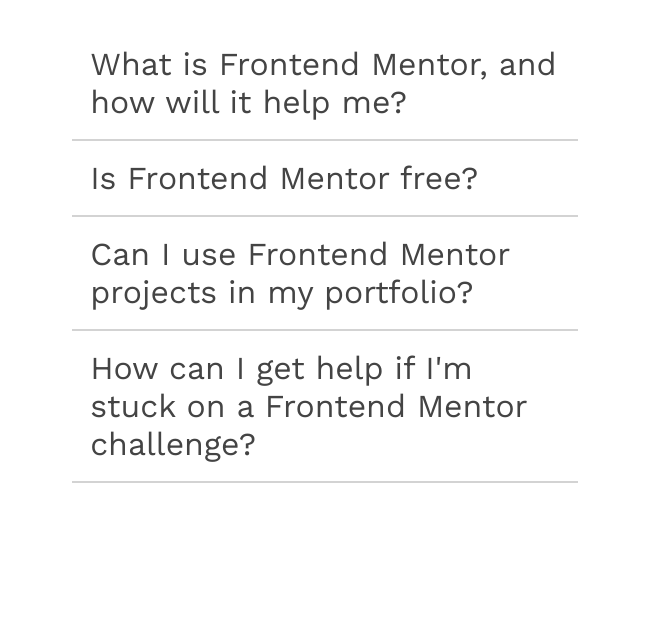
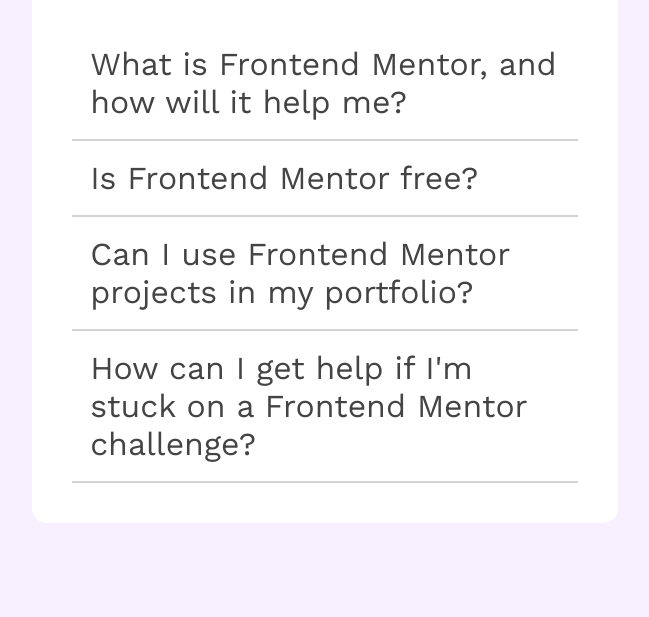
Before and after one commit to DB-0594/frontendmentor-challenge.2nd, a plain HTML site: page index.html in a window 1280 px wide. Shown: the part 183-800 px from the top of the page, without its empty margins (315-964 px from the left). Drawn offline with nearby package versions, Linux system fonts and the light colour scheme.

Commit message:
Update index.html

```diff
--- a/index.html
+++ b/index.html
@@ -8,7 +8,7 @@
   <link rel="stylesheet" href="https://fonts.googleapis.com/css?family=Work+Sans">
 <style>
   body {
-    <img href="assets\images\background-pattern-desktop.svg";>
+
     background-color: hsl(275, 100%, 97%);
 
 	}
```
